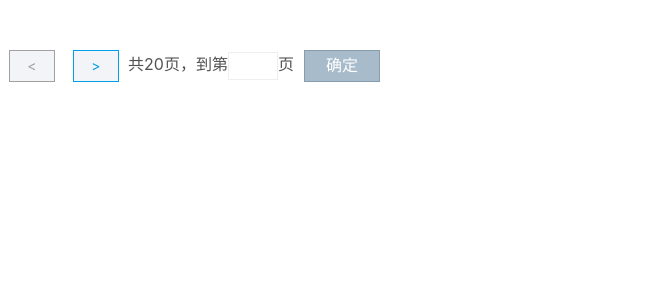
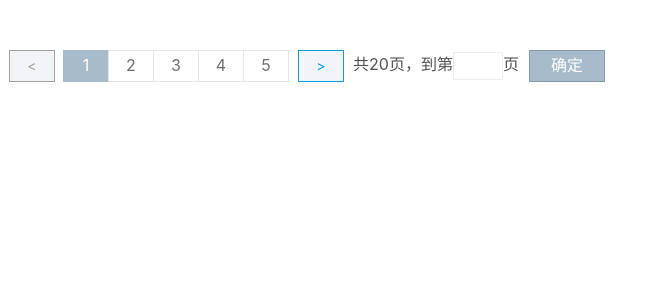
Before and after one commit to JavanCheng/Pages, a React (Create React App) app: page / in a window 1280 px wide. Shown: the top 300 px of the page, without its empty margins (0-659 px from the left). Built offline with nearby package versions, Linux system fonts and the light colour scheme.

Commit message:
feat: 解决初始化无数据问题

```diff
--- a/src/App.css
+++ /dev/null
@@ -1,3 +0,0 @@
-.App {
-  text-align: center;
-}
--- a/src/components/Pages/index.jsx
+++ b/src/components/Pages/index.jsx
@@ -1,10 +1,14 @@
-import {useEffect, useState} from 'react'
+import { useEffect, useState } from 'react'
 import './index.css'
 const Pages = (props) => {
     const total = props.total;
+    const init = [];
+    for (let i = 1; i <= total && init.length < 5; i++) {
+        init.push(i);
+    }
     const [cur, setCur] = useState(1);
     const [value, setValue] = useState('')
-    const [items, setItems] = useState([]);
+    const [items, setItems] = useState(init);
     const [begin, setBegin] = useState(0);
     const [len, setLen] = useState(0);
 
@@ -25,11 +29,7 @@ const Pages = (props) => {
         let temp = []
         for (let i = 0; i < len; i++) {
             let showItem = begin + i;
-            if (cur === showItem){
-                temp.push({num : showItem, isCurrent : true});
-            } else {
-                temp.push({num : showItem, isCurrent : false});
-            }
+            temp.push(showItem);
             setItems(temp);
         }
     }, [cur])
@@ -44,35 +44,35 @@ const Pages = (props) => {
     }
 
     const goNext = () => {
-        if(cur < total){
+        if (cur < total) {
             setCur(cur + 1);
         }
     }
 
     const goPrev = () => {
-        if(cur > 1){
+        if (cur > 1) {
             setCur(cur - 1);
         }
     }
 
     const goPage = () => {
-        if(!/^[1-9]\d*$/.test(value)){
+        if (!/^[1-9]\d*$/.test(value)) {
             alert('页码只能输入大于0的正整数');
-        }else if(value > total){
+        } else if (value > total) {
             alert('没有这么多页');
-        }else{
+        } else {
             setCur(value);
         }
     }
 
     return (
         <div className="pagnation-ui">
-            <a className={cur === 1 ? 'prev disable' : 'prev'}  onClick={() => goPrev()}></a>
+            <a className={cur === 1 ? 'prev disable' : 'prev'} onClick={() => goPrev()}></a>
             <span className="pagnation-columns">
                 {
                     items.map(item => {
                         return (
-                            <a key={item.num} onClick={() => handleClick(item.num)} className={item.isCurrent ? 'num current' : 'num'}>{item.num}</a>
+                            <a key={item} onClick={() => handleClick(item)} className={item === cur ? 'num current' : 'num'}>{item}</a>
                         )
                     })
                 }
```
Also changed, not shown: src/components/Pages/index.css (+0 -7 lines), src/logo.svg (deleted).
